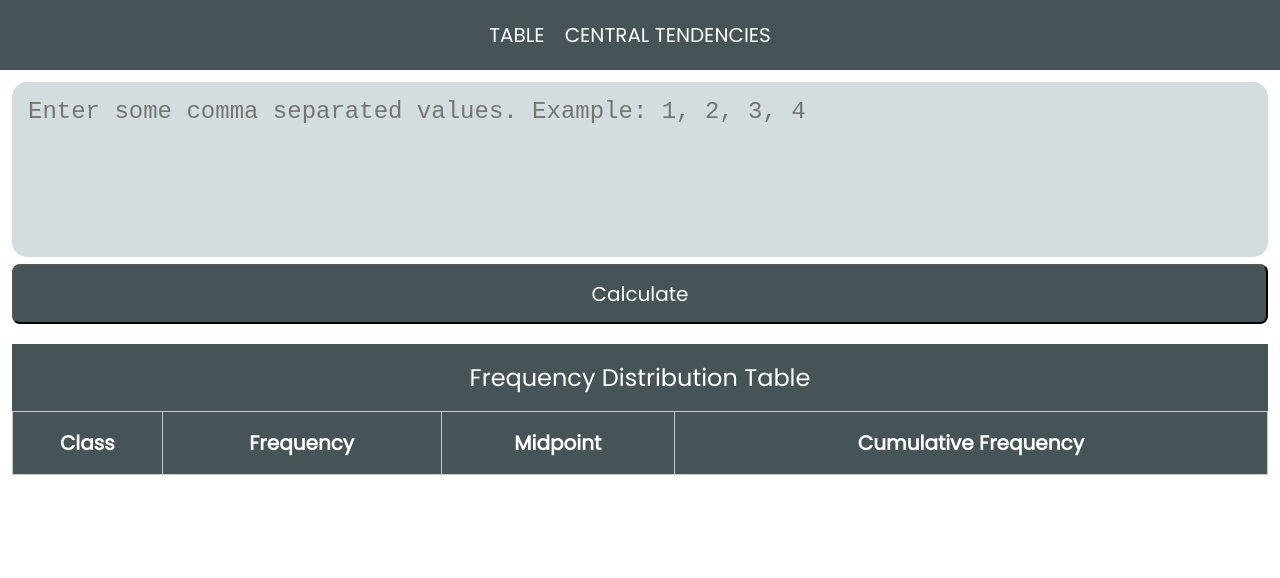
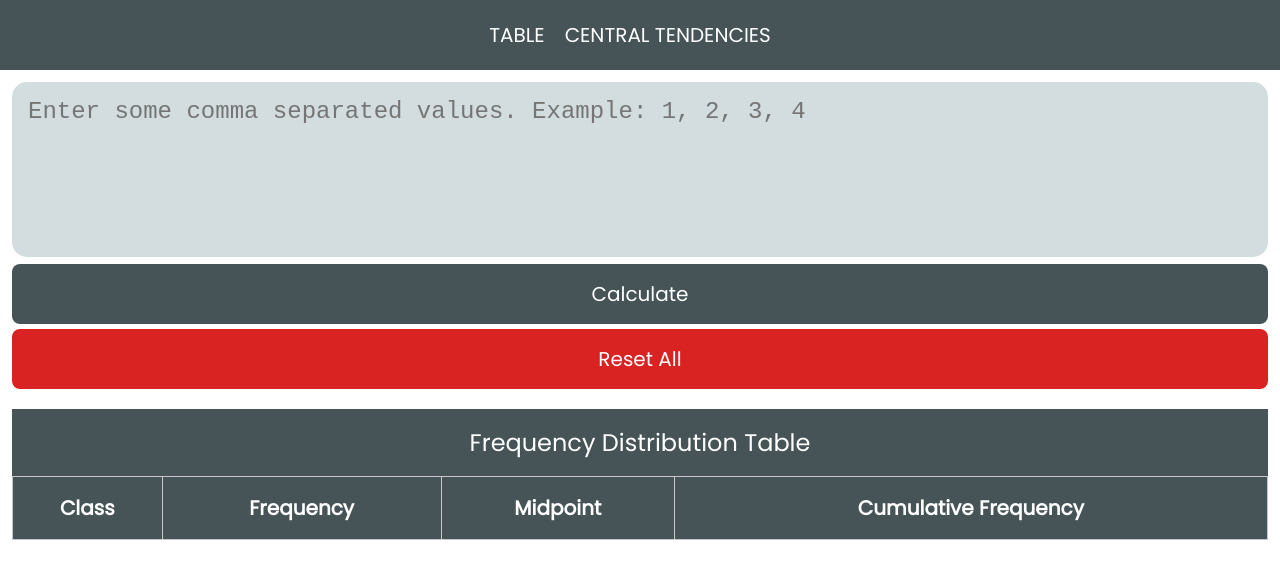
Before and after one commit to nabil1440/stats-automation, a React (Create React App) app: page / in a window 1280 px wide. Shown: the top 578 px of the page. Built offline with nearby package versions, Linux system fonts and the light colour scheme; the HTML template or start-up script is replaced by a standard one.

Commit message:
Added reset button, handling NaN

```diff
--- a/src/Rafid.css
+++ b/src/Rafid.css
@@ -13,7 +13,7 @@
   width: 100%;
   height: 175px;
   padding: 1rem;
-  background-color: hsl(191, 15%, 85%);
+  background-color: #d3dcde;
   border-radius: 15px;
   font-size: 1.5rem;
   border: none;
@@ -22,6 +22,8 @@
 }
 
 .search-input:focus {
+  background-color: #b7ccd1;
+  transition-duration: 300ms;
   outline: none;
 }
 
@@ -32,8 +34,22 @@
   border-radius: 8px;
   font-size: 1.25rem;
   color: white;
+  border: none;
 }
 
 .submit-btn:hover {
+  background-color: #313839;
+  cursor: pointer;
+  transition-duration: 500ms;
+}
+
+.reset-button {
+  background-color: #d92222;
+  margin-top: 0.33rem;
+}
+
+.reset-button:hover {
+  background-color: #ad2525;
+  transition-duration: 500ms;
   cursor: pointer;
 }
--- a/src/components/Form.js
+++ b/src/components/Form.js
@@ -16,11 +16,18 @@ const Form = () => {
 
   useEffect(() => {
     if (formData) setText(formData);
-  }, []);
+  }, [formData]);
 
   useEffect(() => {
-    setFormData(text);
+    if (text) setFormData(text);
   }, [text]);
+
+  const clearState = () => {
+    setText('');
+    setNums(new Array(0));
+    setFormData('');
+    setTableData({});
+  };
 
   const handleSubmit = e => {
     e.preventDefault();
@@ -47,6 +54,9 @@ const Form = () => {
         <button type='submit' className='submit-btn'>
           Calculate
         </button>
+        <button className='submit-btn reset-button' onClick={clearState}>
+          Reset All
+        </button>
       </form>
     </div>
   );
--- a/src/components/GraphArea.js
+++ b/src/components/GraphArea.js
@@ -16,7 +16,6 @@ const GraphArea = () => {
 
   useEffect(() => {
     if (tableData) setData(processData(tableData));
-    console.log(processData(tableData));
   }, [tableData]);
 
   const options = {
--- a/src/components/MMMode.js
+++ b/src/components/MMMode.js
@@ -25,10 +25,6 @@ const MMMode = () => {
     setMode(calculateMode(tableData));
   }, [tableData]);
 
-  useEffect(() => {
-    console.log({ mean, median, mode });
-  }, [mean, median, mode]);
-
   return (
     <div className='row-m'>
       <div className='box'>
--- a/src/utils/calculation.js
+++ b/src/utils/calculation.js
@@ -1,4 +1,5 @@
 const constructTable = arr => {
+  if (arr && isNaN(arr[0])) return null;
   // Find k
   const k = Math.ceil(Math.log2(arr.length));
 
--- a/src/utils/central.js
+++ b/src/utils/central.js
@@ -39,8 +39,6 @@ export const calculateMedian = tableData => {
     }
   }
 
-  console.log({ l, n, Fc, interval });
-
   Fc = medianIdx === 0 ? 0 : classes[medianIdx - 1].cumFreq;
 
   const frac = (n - Fc) / f;
--- a/src/utils/processData.js
+++ b/src/utils/processData.js
@@ -1,6 +1,8 @@
 export const processData = tableData => {
   const check = Object.keys(tableData).length;
   if (!check) return null;
+
+  if (tableData.classes.length === 0) return null;
 
   const { classes, interval } = tableData;
 
@@ -29,6 +31,5 @@ export const processData = tableData => {
     datasets: [{ ...frequencies }]
   };
 
-  console.log(data);
   return data;
 };
```
